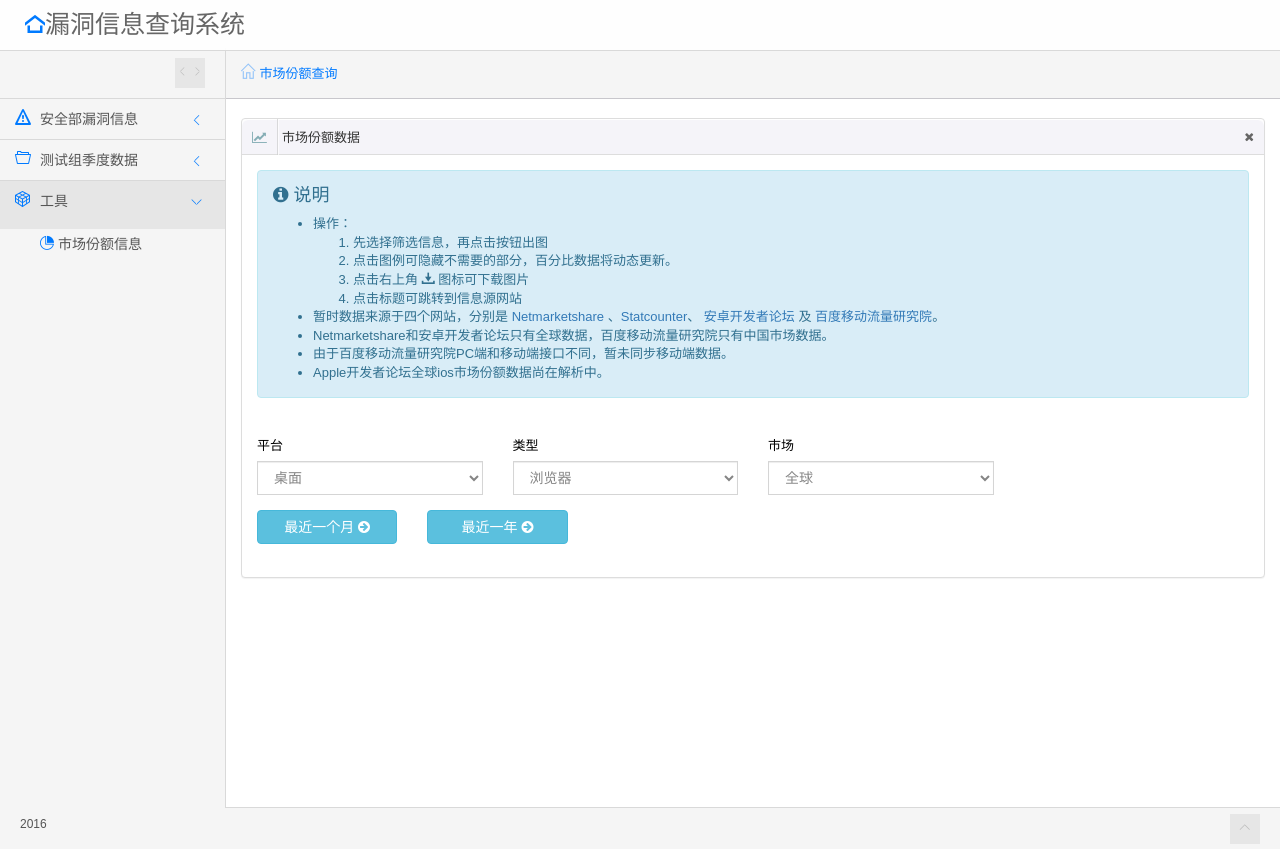
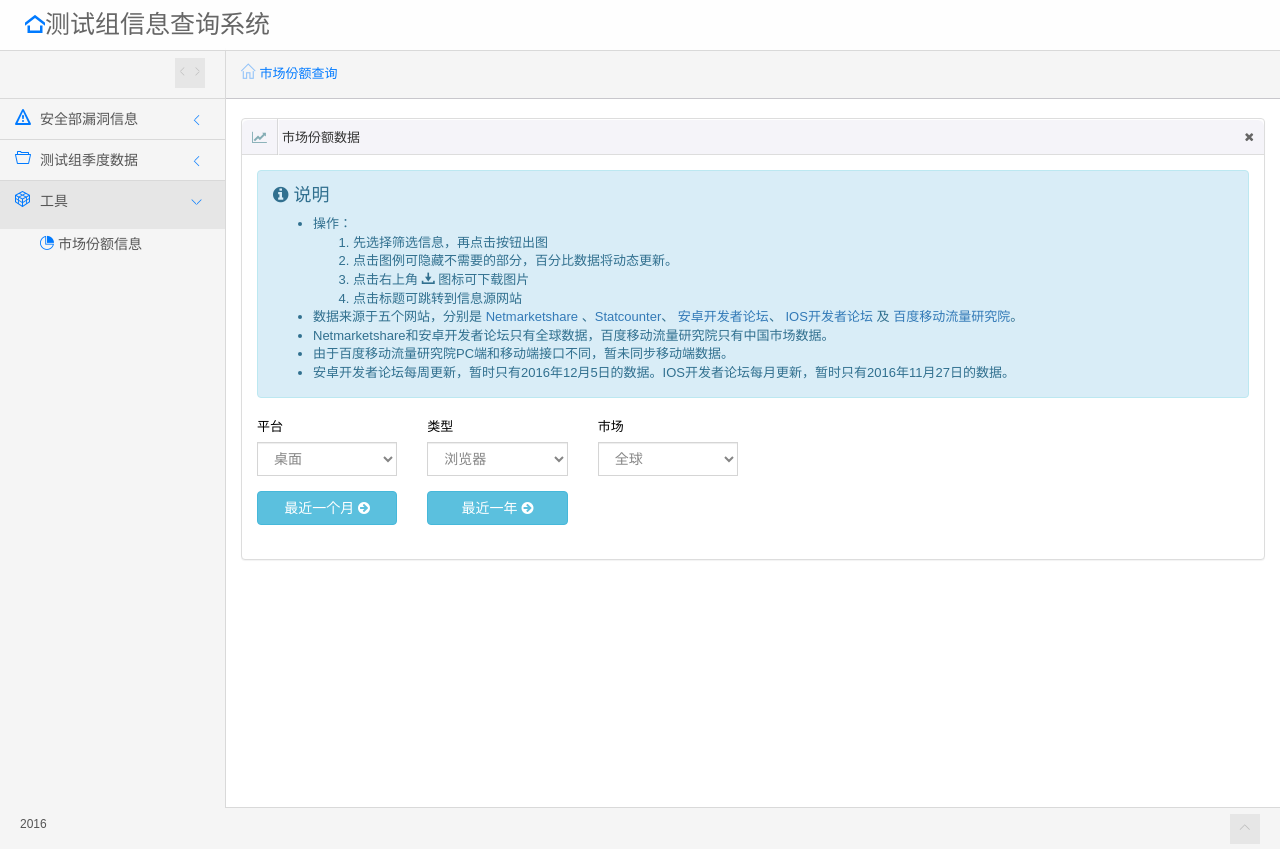
Before and after one commit to cash2one/itest, a Django app: page /marketshare in a window 1280 px wide. Run offline with Django 3.2, Linux system fonts and the light colour scheme; some libraries are stand-ins or nearby versions.

Commit message:
marketshare add ios

```diff
--- a/apiget/templates/base.html
+++ b/apiget/templates/base.html
@@ -7,7 +7,7 @@
 <!--<![endif]-->
 
 <head>
-    <title>漏洞信息查询系统</title>
+    <title>测试组信息查询系统</title>
     <link rel="shortcut icon" href="http://shared.ydstatic.com/images/favicon.ico" />
     <!-- start: META -->
     <meta charset="UTF-8" />
@@ -50,7 +50,7 @@
             <!-- end: RESPONSIVE MENU TOGGLER -->
             <!-- start: LOGO -->
             <a class="navbar-brand" href="/">
-                <i class="clip-home"></i>漏洞信息查询系统
+                <i class="clip-home"></i>测试组信息查询系统
             </a>
             <!-- end: LOGO -->
         </div>
--- a/apiget/templates/marketshare.html
+++ b/apiget/templates/marketshare.html
@@ -57,12 +57,11 @@
 
                                         </li>
                                         <li>
-                                            暂时数据来源于四个网站，分别是 <a href="http://netmarketshare.com/">Netmarketshare</a>
+                                            数据来源于五个网站，分别是 <a href="http://netmarketshare.com/">Netmarketshare</a>
                                             、<a href="http://gs.statcounter.com/">Statcounter</a>、
-                                            <a href="https://developer.android.com/about/dashboards/index.html">安卓开发者论坛</a> 及
+                                            <a href="https://developer.android.com/about/dashboards/index.html">安卓开发者论坛</a>、
+                                            <a href="https://developer.apple.com/support/app-store/">IOS开发者论坛</a> 及
                                             <a href="http://tongji.baidu.com/data/">百度移动流量研究院</a>。
-
-
                                         </li>
                                         <li>
                                             Netmarketshare和安卓开发者论坛只有全球数据，百度移动流量研究院只有中国市场数据。
@@ -71,15 +70,15 @@
                                             由于百度移动流量研究院PC端和移动端接口不同，暂未同步移动端数据。
                                         </li>
                                         <li>
-                                            Apple开发者论坛全球ios市场份额数据尚在解析中。
+                                            安卓开发者论坛每周更新，暂时只有2016年12月5日的数据。IOS开发者论坛每月更新，暂时只有2016年11月27日的数据。
                                         </li>
                                     </ul>
                                 </div>
                             </div>
                         </div>
-                        <br>
+
                         <div class="row">
-                             <div class="col-md-3">
+                             <div class="col-md-2">
                                 <div class="form-group">
                                     <label class="control-label">
                                         平台 <span class="symbol"></span>
@@ -90,7 +89,7 @@
                                     </select>
                                 </div>
                             </div>
-                            <div class="col-md-3">
+                            <div class="col-md-2">
                                 <div class="form-group">
                                     <label class="control-label">
                                         类型 <span class="symbol"></span>
@@ -101,7 +100,7 @@
                                     </select>
                                 </div>
                             </div>
-                            <div class="col-md-3">
+                            <div class="col-md-2">
                                 <div class="form-group">
                                     <label class="control-label">
                                         市场 <span class="symbol"></span>
--- a/apiget/urls.py
+++ b/apiget/urls.py
@@ -21,5 +21,6 @@ urlpatterns = [
     url(r'^getnms',apiget.views.initNetMarketShare),
     url(r'^getms',apiget.views.GetMarketShareAPI),
     url(r'^getandroid', apiget.views.getAndroid),
-    url(r'^getbaidu', apiget.views.getBaidu)
+    url(r'^getbaidu', apiget.views.getBaidu),
+    url(r'^getios', apiget.views.getIos),
 ]
```
Also changed, not shown: apiget/views.py (+47 -0 lines), db.sqlite3, 2 other files.
